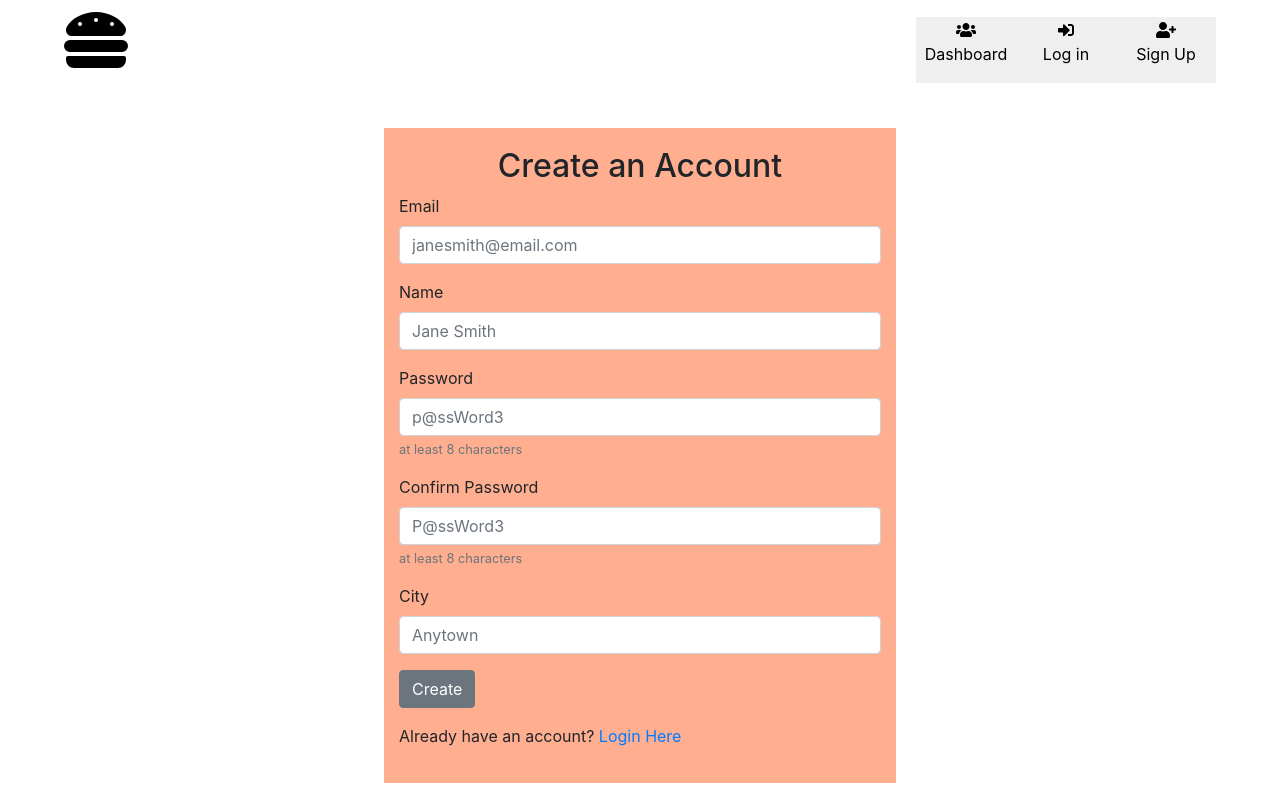
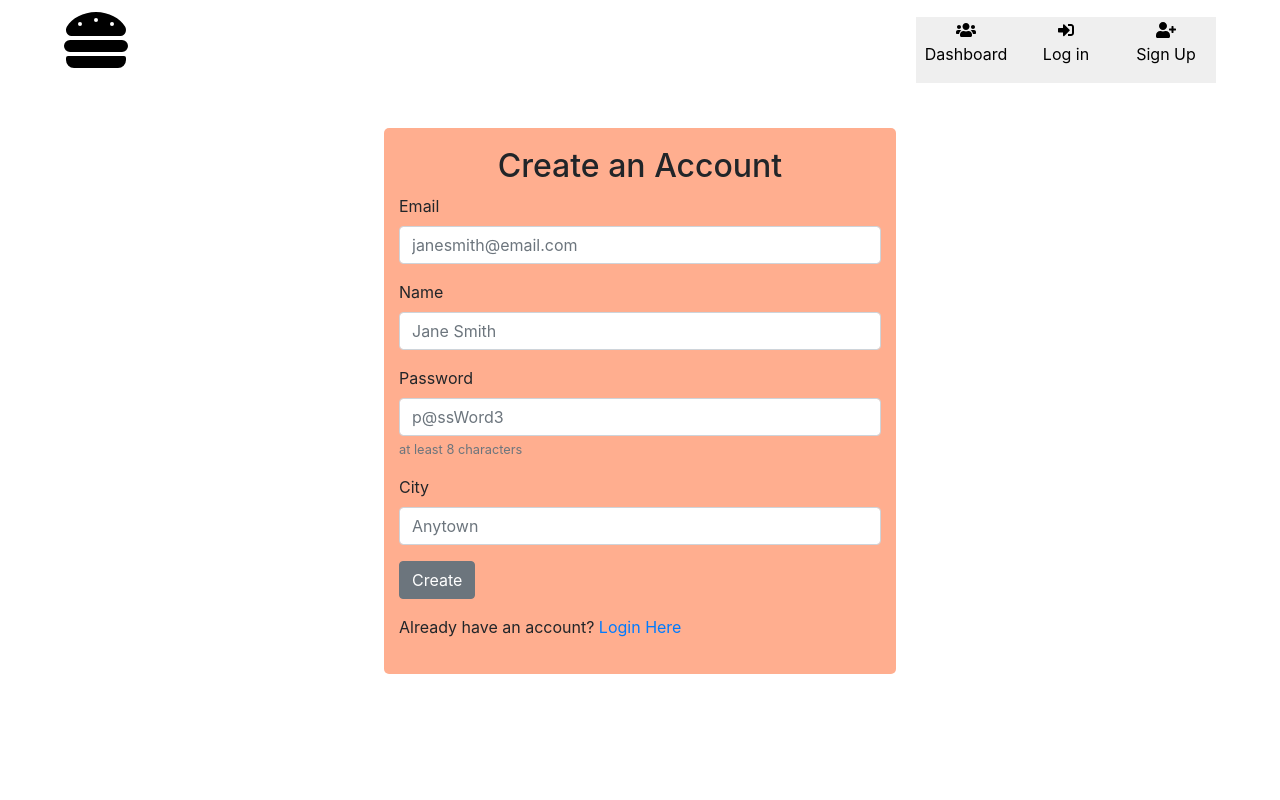
Before and after one commit to foodie-fun-one/front-end, a React (Create React App) app: page /signup in a window 1280 px wide. Built offline with nearby package versions, Linux system fonts and the light colour scheme.

Commit message:
removing confirm password, validating and posting form data

```diff
--- a/src/components/Authentication/Login.css
+++ b/src/components/Authentication/Login.css
@@ -7,6 +7,7 @@
     margin: 3rem auto;
     padding: 1.2rem 0;
     background: #ffae8f;
+    border-radius: 5px;
 }
 
 .login-form h2 {
--- a/src/components/Authentication/Login.js
+++ b/src/components/Authentication/Login.js
@@ -54,7 +54,7 @@ const LoginForm = (props) => {
                             onChange={handleChange}
                             value={user.username}
                             innerRef={register({
-                                required: "Username is required"
+                                required: "please enter your account's email"
                             })}
                         />
                         {errors.username && <p>{errors.username.message}</p>}
@@ -69,10 +69,10 @@ const LoginForm = (props) => {
                             value={user.password}
                             placeholder="P@ssWord3"
                             innerRef={register({
-                                required: "Password is required",
+                                required: "please enter your password",
                                 minLength: {
                                     value: 8,
-                                    message: "Password must have at least 8 characters"
+                                    message: "sorry, that password is too short"
                                 }
                             })}
                         />
@@ -81,12 +81,14 @@ const LoginForm = (props) => {
                             <p>at least 8 characters</p>
                         </FormText>
                     </FormGroup>
-                    <FormGroup>
-                        <Button>
+                    <FormGroup className="button-container">
+                        <Button className="signup-button">
                             Login
-                </Button>
+                        </Button>
                     </FormGroup>
-                    <p>Need an account?<Link className="redirect-signup" to="/signup"> Sign Up Here</Link></p>
+                    <div>
+                        <p>Need an account?<Link className="redirect-signup" to="/signup"> Sign Up Here</Link></p>
+                    </div>
                 </Col>
             </Form>
         </div>
--- a/src/components/Authentication/Signup.css
+++ b/src/components/Authentication/Signup.css
@@ -7,6 +7,7 @@
     margin: 3rem auto;
     padding: 1.2rem 0;
     background: #ffae8f;
+    border-radius: 5px;
 }
 
 .signup-form h2 {
--- a/src/components/Authentication/Signup.js
+++ b/src/components/Authentication/Signup.js
@@ -21,8 +21,8 @@ const SignUpForm = (props) => {
         password: "",
         city: "",
     })
-    const password = useRef({});
-    password.current = watch("password", props);
+    // const password = useRef({});
+    // password.current = watch("password", props);
     const onSubmit = () => {
         console.log(newUser)
         axios
@@ -42,13 +42,15 @@ const SignUpForm = (props) => {
             [e.target.name]: e.target.value
         })
     }
+    //! "Input" reactstrap component will not register 1st key press
+    //! "Input" reactstrap password component will not register ANY key presses
     return (
         <div className="signup-form-container">
-            <Form className="signup-form" onSubmit={event => event.preventDefault()}>
+            <Form className="signup-form" onSubmit={handleSubmit(onSubmit)}>
                 <Col>
                     <h2>Create an Account</h2>
                     <FormGroup>
-                        <Label for="signupEmail">Email</Label>
+                        <Label htmlFor="signupEmail">Email</Label>
                         <Input
                             id="signupEmail"
                             type="email"
@@ -57,14 +59,14 @@ const SignUpForm = (props) => {
                             onChange={handleChanges}
                             value={newUser.email}
                             innerRef={register({
-                                required: "Email is required",
+                                required: "please enter your email",
                                 pattern: /^\S+@\S+$/i
                             })}
                         />
                         {errors.email && <p>{errors.email.message}</p>}
                     </FormGroup>
                     <FormGroup>
-                        <Label for="signupName">Name</Label>
+                        <Label htmlFor="signupName">Name</Label>
                         <Input
                             id="signupName"
                             type="text"
@@ -73,17 +75,17 @@ const SignUpForm = (props) => {
                             onChange={handleChanges}
                             value={newUser.username}
                             innerRef={register({
-                                required: "Name is required",
+                                required: "please enter your name",
                                 maxLength: {
                                     value: 50,
-                                    message: "Character limit exceeded"
+                                    message: "sorry, that name is too long"
                                 }
                             })}
                         />
                         {errors.username && <p>{errors.username.message}</p>}
                     </FormGroup>
                     <FormGroup>
-                        <Label for="signupPassword">Password</Label>
+                        <Label htmlFor="signupPassword">Password</Label>
                         <Input
                             id="signupPassword"
                             type="password"
@@ -92,10 +94,10 @@ const SignUpForm = (props) => {
                             onChange={handleChanges}
                             value={newUser.password}
                             innerRef={register({
-                                required: "Password is required",
+                                required: "please create a password",
                                 minLength: {
                                     value: 8,
-                                    message: "Password must have at least 8 characters"
+                                    message: "sorry, that password is too short"
                                 }
                             })}
                         />
@@ -105,24 +107,7 @@ const SignUpForm = (props) => {
                         </FormText>
                     </FormGroup>
                     <FormGroup>
-                        <Label for="signupConfirmPassword">Confirm Password</Label>
-                        <Input
-                            id="signupConfirmPassword"
-                            type="password"
-                            name="password_confirm"
-                            placeholder="P@ssWord3"
-                            innerRef={register({
-                                validate: value =>
-                                    value === password.current || "Passwords must be the same"
-                            })}
-                        />
-                        {errors.password_confirm && <p>{errors.password_confirm.message}</p>}
-                        <FormText>
-                            <p>at least 8 characters</p>
-                        </FormText>
-                    </FormGroup>
-                    <FormGroup>
-                        <Label for="signupCity">City</Label>
+                        <Label htmlFor="signupCity">City</Label>
                         <Input
                             id="signupCity"
                             type="text"
@@ -131,17 +116,19 @@ const SignUpForm = (props) => {
                             onChange={handleChanges}
                             value={newUser.city}
                             innerRef={register({
-                                required: "City is required"
+                                required: "please enter your city"
                             })}
                         />
                         {errors.city && <p>{errors.city.message}</p>}
                     </FormGroup>
                     <FormGroup className="button-container">
-                        <Button className="signup-button" type="submit" onClick={handleSubmit(onSubmit)}>
+                        <Button className="signup-button" type="submit">
                             Create
                         </Button>
                     </FormGroup>
-                    <p>Already have an account?<Link className="redirect-login" to="/login"> Login Here</Link></p>
+                    <div>
+                        <p>Already have an account?<Link className="redirect-login" to="/login"> Login Here</Link></p>
+                    </div>
                 </Col>
             </Form>
         </div>
```
